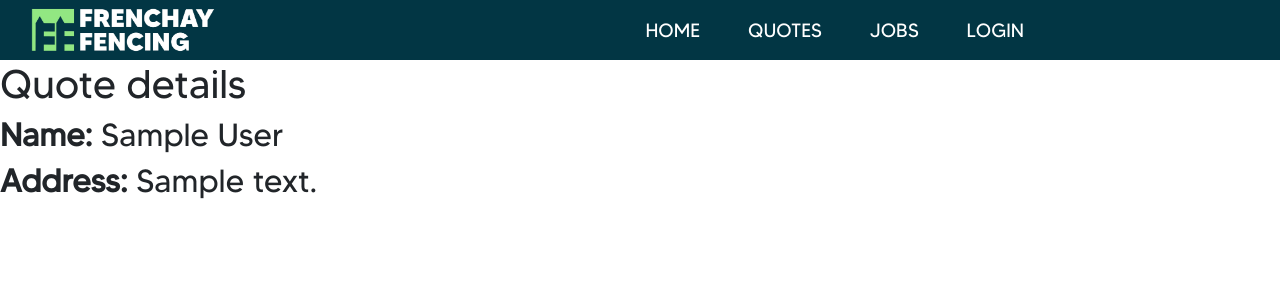
After one commit to jackkeepin/Frenchay-Fencing-Management-Service, a Django app: template quote/templates/quote/quote_detail.html in a window 1280 px wide. The commit adds this page. Shown: the top 300 px of the page. Run offline with Django 3.2, Linux system fonts and the light colour scheme; the template is opened without the code that fills it: values that come from a table or form of the project are taken from there, others are empty; tables that the repository leaves empty hold one stand-in row (values such as "Sample post"); some libraries are stand-ins or nearby versions.

Commit message:
Changed view-quotes to quote-details and now uses class-based view rather than function-based view

```diff
--- a/general/templates/general/base.html
+++ b/general/templates/general/base.html
@@ -27,7 +27,7 @@
                     <li><a href="{% url 'general-home' %}">Home</a></li>
                     <li><a href="{% url 'quote-home' %}">Quotes</a></li>
                     <li><a href="#">Jobs</a></li>
-                    <li><a href="#">More</a></li>
+                    <li><a href="#">Login</a></li>
                 </ul>
             </nav>
 
@@ -36,11 +36,7 @@
             </label>
         </header>
 
-
-        <h3>This is the end of the general base file, content block after this</h3>
-
         {% block content %}{% endblock %}
-
 
     </body>
 
--- /dev/null
+++ b/quote/static/quote/view_quote_styles.css
@@ -0,0 +1,3 @@
+ul {
+  list-style-type: none;
+}
--- /dev/null
+++ b/quote/templates/quote/quote_detail.html
@@ -0,0 +1,16 @@
+{% extends "general/base.html" %}
+{% load static %}
+
+{% block styles %}
+    <link rel="stylesheet" href="{% static 'quote/quote_details_styles.css' %}">
+{% endblock %}
+
+{% block content %}
+
+    <h1>Quote details</h1>
+
+
+    <h2><b>Name: </b> {{ object.customer_first_name }} {{ object.customer_last_name }}</h2>
+    <h2><b>Address: </b> {{ object.address }}</h2>
+
+{% endblock content %}
--- a/quote/templates/quote/view_quote.html
+++ b/quote/templates/quote/view_quote.html
@@ -2,7 +2,7 @@
 {% load static %}
 
 {% block styles %}
-    <link rel="stylesheet" href="{% static 'quote/view_quotes_styles.css' %}">
+    <link rel="stylesheet" href="{% static 'quote/view_quote_styles.css' %}">
 {% endblock %}
 
 {% block content %}
--- a/quote/templates/quote/view_quotes.html
+++ b/quote/templates/quote/view_quotes.html
@@ -24,12 +24,12 @@
         <tbody>
         {% for quote in quotes %}
 
-            <tr data-href="view-quote/{{ quote.id }}">
+            <tr data-href="quote-details/{{ quote.id }}">
                 <td data-label="Name">{{ quote.customer_first_name }} {{ quote.customer_last_name }}</td>
                 <td data-label="Description">{{ quote.job_descripton }}</td>
                 <td data-label="Address">{{ quote.address }}</td>
                 <td data-label="Date">{{ quote.date_of_job }}</td>
-                <td data-label="Action"><button onclick="document.location='view-quote/{{ quote.id }}'">View quote</button></td>
+                <td data-label="Action"><button onclick="document.location='quote-details/{{ quote.id }}'">View quote</button></td>
             </tr>
 
         {% endfor %}
--- a/quote/urls.py
+++ b/quote/urls.py
@@ -1,9 +1,10 @@
 from django.urls import path
+from .views import QuoteDetailView
 from . import views
 
 urlpatterns = [
     path('', views.home, name='quote-home'),
     path('new-quote', views.new_quote, name='new-quote'),
     path('view-quotes', views.view_quotes, name='view-quotes'),
-    path('view-quote/<str:obj_id>', views.view_quote, name='view-quote')
+    path('quote-details/<str:obj_id>', QuoteDetailView.as_view(), name='quote-details')
 ]
```
Also changed, not shown: quote/views.py (+15 -6 lines), quote/static/quote/quote_details_styles.css (added).
